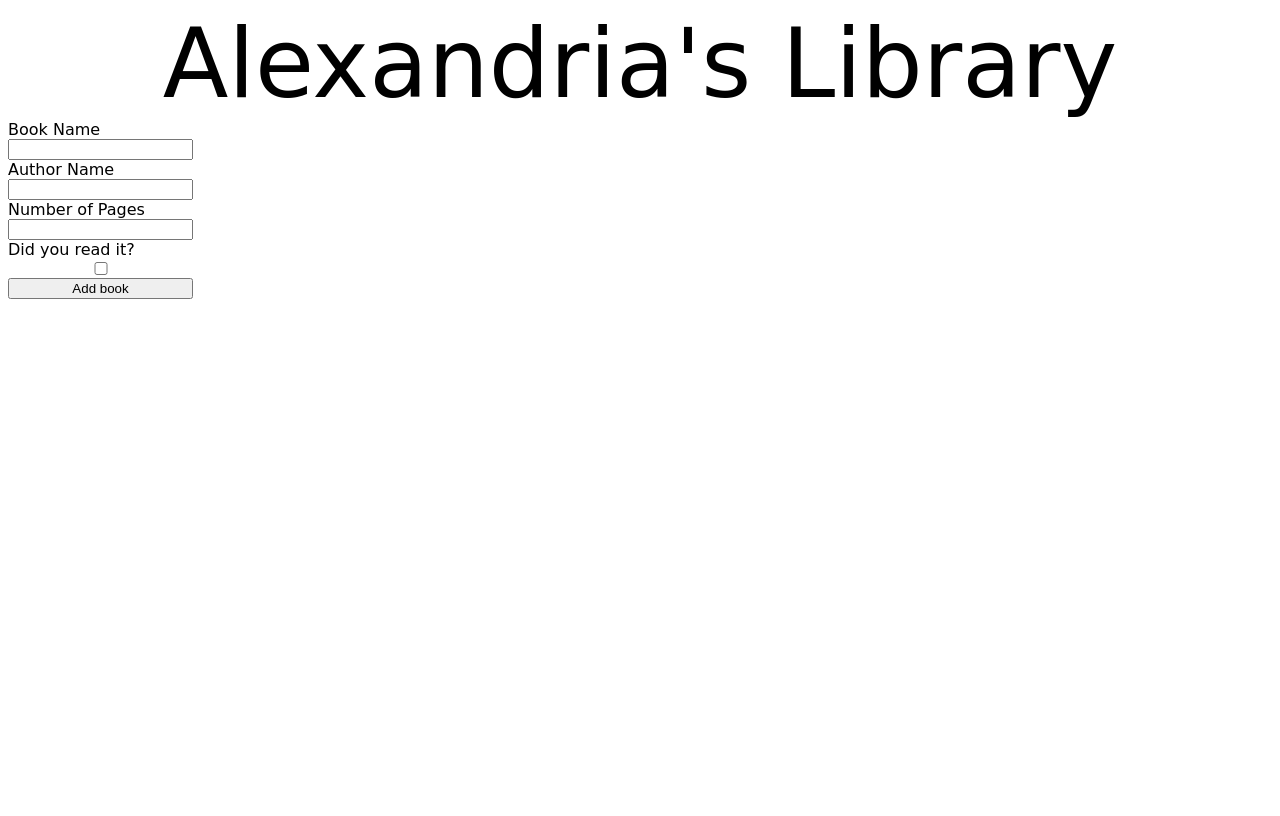
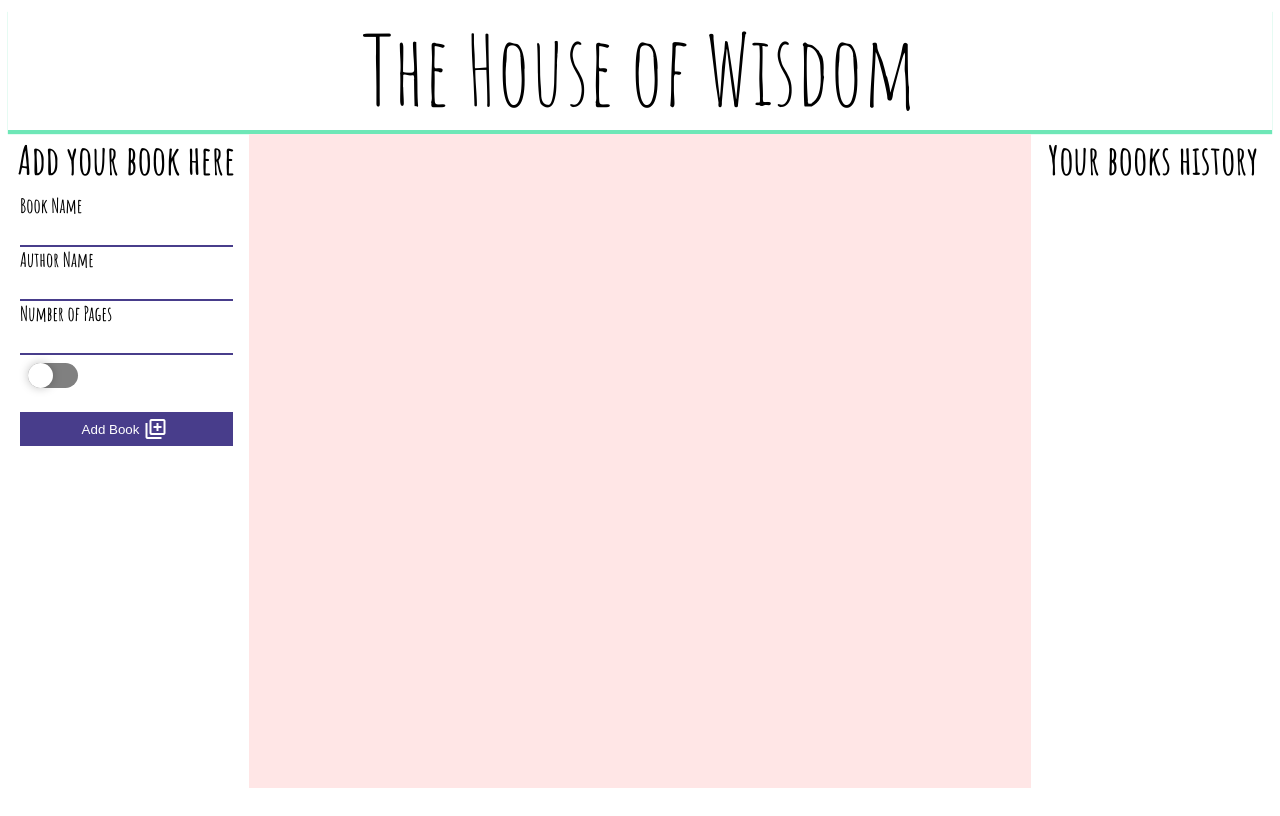
Before and after one commit to leynadm/project-library, a plain HTML site: page index.html in a window 1280 px wide. Drawn offline with nearby package versions, Linux system fonts and the light colour scheme; a web font is replaced by a local one.

Commit message:
Make styling adjustments to the page and add icons to buttons

```diff
--- a/index.html
+++ b/index.html
@@ -4,17 +4,18 @@
     <meta charset="UTF-8">
     <meta http-equiv="X-UA-Compatible" content="IE=edge">
     <meta name="viewport" content="width=device-width, initial-scale=1.0">
-    <title>Alexandria's Library</title>
+    <title>The House of Wisdom</title>
     <link rel="stylesheet" href="style.css">
+    <link rel="stylesheet" href="https://fonts.googleapis.com/css2?family=Material+Symbols+Outlined:opsz,wght,FILL,GRAD@20..48,100..700,0..1,-50..200" />
     <script src="javascript.js" defer></script>
 </head>
 <body>
     <div class="header">
-        <div class="header-title">Alexandria's Library</div>
-
+        <div class="header-title">The House of Wisdom</div>
     </div>
 
     <div class="submit-menu">
+        <div class="submit-menu-title">Add your book here</div>
         <form name="submit-data" method="post">
             <label for="book-name">Book Name</label>
             <input type="text" name="book-name" id="book-name">
@@ -25,22 +26,25 @@
             <label for="no-pages">Number of Pages</label>
             <input type="number" name="no-pages" id="no-pages">
 
-            <label for="read-status">Did you read it?</label>
-            <input type="checkbox" name="read-status" id="read-status">
+            <label for="read-status" class="toggle">
+                <input type="checkbox" class="toggle__input" name="read-status" id="read-status">
+                <div class="toggle__fill"></div>
+            </label>
 
-            <button type="button" class="add-to-library" id="add-to-library">Add book</button>
+            <button type="button" class="add-to-library page-button" id="add-to-library">
+                <span class="material-symbols-outlined">library_add</span>
+                <div>Add Book</div>
+            </button>
 
         </form>
     </div>
 
     <div class="books-container">
-
-
-
     </div>
 
     <div class="books-submitted">
+        <div class="book-submitted-title">Your books history</div>
+    </div>
 
-    </div>
 </body>
 </html>
--- a/javascript.js
+++ b/javascript.js
@@ -72,15 +72,23 @@ function addBook(bookName,bookAuthor,bookPages,bookStatus){
 
     const book_remove_btn = document.createElement('button');
     book_remove_btn.addEventListener('click',removeBook);
-    book_remove_btn.classList.add('tile-remove-book');
+    book_remove_btn.classList.add('tile-remove-book','page-button');
     book_remove_btn.textContent="Remove";
     book_tile_buttons.appendChild(book_remove_btn);
+    const span_remove_book = document.createElement('span');
+    span_remove_book.classList.add('material-symbols-outlined')
+    span_remove_book.textContent = "delete";
+    book_remove_btn.appendChild(span_remove_book);
 
     const book_status_btn = document.createElement('button');
     book_status_btn.addEventListener('click',changeStatus);
-    book_status_btn.classList.add('tile-status-book');
+    book_status_btn.classList.add('tile-status-book','page-button');
     book_status_btn.textContent="Status";
     book_tile_buttons.appendChild(book_status_btn);
+    const span_read_status = document.createElement('span');
+    span_read_status.classList.add('material-symbols-outlined')
+    span_read_status.textContent = "menu_book";
+    book_status_btn.appendChild(span_read_status);
 
 }
 
@@ -119,3 +127,7 @@ function Book(title, author, pages, readStatus, info){
         return info;
     }
 }
+
+function addBookToHistory(){
+
+}
--- a/style.css
+++ b/style.css
@@ -1,31 +1,89 @@
-@import url('https://fonts.googleapis.com/css2?family=Macondo&display=swap');
+@import url('https://fonts.googleapis.com/css2?family=Amatic+SC:wght@400;700&family=Bebas+Neue&family=Fjalla+One&family=Julius+Sans+One&family=Luckiest+Guy&family=Macondo&display=swap');
 
 body {
-    font-family: 'Macondo', cursive;
+    font-family: 'Amatic SC', cursive;
     display: grid;
-    grid-template-columns: 1fr 5fr 1fr;
-    grid-template-rows: auto 9fr;
-    min-height:100vh;
-    min-width: 100vh;
+    grid-template-columns: 1.5fr 5fr 1.5fr;
+    grid-template-rows: auto 8fr;
+    min-height:98vh;
 }
 
-.header{
-    grid-column: 1/4;
+input {
+    outline: 0;
+    border-width: 0 0 2px;
+    border-color: #483d8b;
+    font-size: 1.25rem;
+    font-family: 'Amatic SC', cursive;
+    background: transparent;
 }
 
-.header-title{
-    font-size: 6rem;
-    text-align: center;
+.header {
+    grid-column: 1/4;
+    box-shadow: 0 4px 1px #6ee7b7;
 }
 
-form{
+.submit-menu {
+    grid-row: 2/3;
+    margin: 4px;
+}
+
+.header-title {
+    text-align: center;
+    font-size: 6rem;
+}
+
+form
+{
     display: flex;
     flex-direction: column;
+    display: grid;
+    padding: 8px;
+    font-size: 1.25rem;
+    font-weight: bold;
 }
 
-.books-container{
+.material-symbols-outlined{
+    padding: 4px;
+}
+
+.page-button{
+    background-color: #483d8b;
+    color: white;
+    display: flex;
+    flex-direction: row-reverse;
+    justify-content: center;
+    align-items: center;
+}
+
+.add-to-library{
+    margin-top: 1rem;
+}
+
+.submit-menu-title{
+    text-align: center;
+    font-size:2.5rem;
+    font-weight: bold;
+}
+
+.book-submitted-title{
+    text-align: center;
+    font-size:2.5rem;
+    font-weight: bold;
+}
+
+.books-container {
     display: grid;
     grid-template-columns: repeat(auto-fill,  minmax(250px, 1fr));
+    background-color: #ffe6e6;
+    margin: 4px;
+}
+
+.books-submitted {
+    margin: 4px;
+}
+
+button{
+    border: none;
 }
 
 .book{
@@ -35,8 +93,8 @@ form{
     text-align: center;
     align-items: center;
     margin: 1rem;
-    background-color: brown;
-    border-radius: 20px 16px 12px 32px;
+    background-color: silver;
+    //border-radius: 20px 16px 12px 32px;
 }
 
 .book:after{
@@ -57,3 +115,47 @@ form{
 .unique-index{
     display: none;
 }
+
+.toggle {
+    --width: 50px;
+    --height: calc(var(--width)/2);
+    --border-radius: calc(var(--height)/2);
+
+    display: inline-block;
+    cursor: pointer;
+    margin: 0.5rem;
+}
+
+.toggle__input:checked ~ .toggle__fill {
+    background-color: #009578;
+}
+
+.toggle__input {
+    display: none;
+}
+
+.toggle__fill {
+    position: relative;
+    width: var(--width);
+    height: var(--height);
+    border-radius: var(--border-radius);
+    background:grey;
+    transition: background 0.2s;
+}
+
+.toggle__fill::after{
+    content: "";
+    position: absolute;
+    top:0;
+    left: 0;
+    height: var(--height);
+    width: var(--height);
+    background: #ffffff;
+    box-shadow: 0 0 10px rgba(0,0,0,0.25);
+    border-radius: var(--border-radius);
+    transition: transform 0.2s;
+}
+
+.toggle__input:checked ~ .toggle__fill::after {
+    transform: translateX(var(--height));
+}
```
